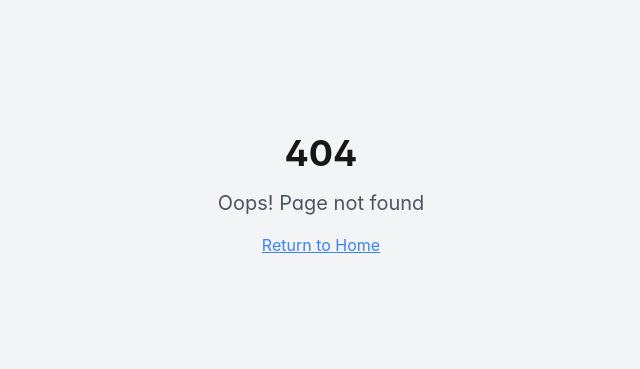
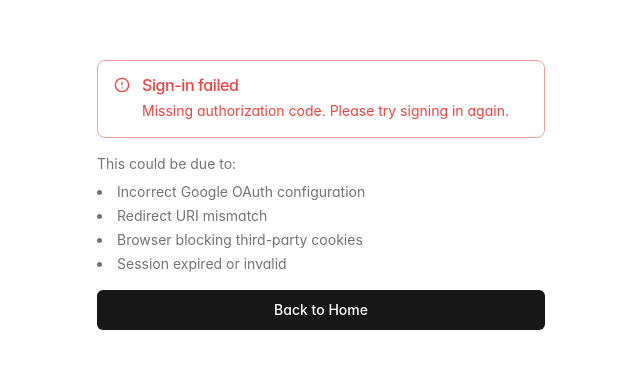
Before and after one commit to linux-cmd/classmate-academic-hub, a React (Vite) app: page /auth/callback in a window 1280 px wide. Before the commit this address had no page. Shown: the part 205-574 px from the top of the page, without its empty margins (319-959 px from the left). Built offline with nearby package versions, Linux system fonts and the light colour scheme.

Commit message:
Fix: Resolve Google sign-in "Unable to exchange external code" error

```diff
--- a/src/App.tsx
+++ b/src/App.tsx
@@ -5,6 +5,7 @@ import { QueryClient, QueryClientProvider } from "@tanstack/react-query";
 import { BrowserRouter, Routes, Route } from "react-router-dom";
 import Index from "./pages/Index";
 import Notes from "./pages/Notes";
+import AuthCallback from "./pages/AuthCallback";
 import NotFound from "./pages/NotFound";
 
 const queryClient = new QueryClient();
@@ -18,6 +19,7 @@ const App = () => (
         <Routes>
           <Route path="/" element={<Index />} />
           <Route path="/notes" element={<Notes />} />
+          <Route path="/auth/callback" element={<AuthCallback />} />
           {/* ADD ALL CUSTOM ROUTES ABOVE THE CATCH-ALL "*" ROUTE */}
           <Route path="*" element={<NotFound />} />
         </Routes>
--- a/src/hooks/useSocialAuth.ts
+++ b/src/hooks/useSocialAuth.ts
@@ -210,7 +210,8 @@ export const useSocialAuth = () => {
   const signInWithGoogle = async () => {
     try {
       console.log('Starting Google sign in...');
-      const redirectUrl = `${window.location.origin}/`;
+      const baseUrl = window.location.origin;
+      const redirectUrl = `${baseUrl}/auth/callback`;
 
       const { data, error } = await supabase.auth.signInWithOAuth({
         provider: 'google',
@@ -219,7 +220,8 @@ export const useSocialAuth = () => {
           queryParams: {
             access_type: 'offline',
             prompt: 'consent',
-          }
+          },
+          skipBrowserRedirect: false
         }
       });
 
@@ -228,13 +230,13 @@ export const useSocialAuth = () => {
         throw error;
       }
 
-      console.log('Google sign in initiated with redirect:', redirectUrl, data);
+      console.log('Google sign in initiated, redirecting to:', redirectUrl);
       return { data, error: null };
     } catch (error: any) {
       console.error('Google sign in failed:', error);
       toast({
         title: "Google Sign-In Error",
-        description: "Please check your Google OAuth configuration in Supabase settings.",
+        description: error.message || "Please check your Google OAuth configuration.",
         variant: "destructive",
       });
       return { data: null, error };
--- a/src/hooks/useSupabaseAuth.ts
+++ b/src/hooks/useSupabaseAuth.ts
@@ -164,7 +164,8 @@ export const useSupabaseAuth = () => {
   const signInWithGoogle = async () => {
     try {
       console.log('Starting Google sign in...');
-      const redirectUrl = `${window.location.origin}/`;
+      const baseUrl = window.location.origin;
+      const redirectUrl = `${baseUrl}/auth/callback`;
 
       const { data, error } = await supabase.auth.signInWithOAuth({
         provider: 'google',
@@ -173,7 +174,8 @@ export const useSupabaseAuth = () => {
           queryParams: {
             access_type: 'offline',
             prompt: 'consent',
-          }
+          },
+          skipBrowserRedirect: false
         }
       });
 
@@ -182,13 +184,13 @@ export const useSupabaseAuth = () => {
         throw error;
       }
 
-      console.log('Google sign in initiated with redirect:', redirectUrl, data);
+      console.log('Google sign in initiated, redirecting to:', redirectUrl);
       return { data, error: null };
     } catch (error: any) {
       console.error('Google sign in failed:', error);
       toast({
         title: "Google Sign-In Error",
-        description: "Please check your Google OAuth configuration in Supabase settings.",
+        description: error.message || "Please check your Google OAuth configuration.",
         variant: "destructive",
       });
       return { data: null, error };
--- a/src/integrations/supabase/client.ts
+++ b/src/integrations/supabase/client.ts
@@ -13,5 +13,7 @@ export const supabase = createClient<Database>(SUPABASE_URL, SUPABASE_PUBLISHABL
     storage: localStorage,
     persistSession: true,
     autoRefreshToken: true,
+    detectSessionInUrl: true,
+    flowType: 'pkce'
   }
 });
--- /dev/null
+++ b/src/pages/AuthCallback.tsx
@@ -0,0 +1,157 @@
+import { useEffect, useMemo, useState } from 'react';
+import { useNavigate } from 'react-router-dom';
+import { supabase } from '@/integrations/supabase/client';
+import { Loader2, AlertCircle } from 'lucide-react';
+import { Button } from '@/components/ui/button';
+import { Alert, AlertDescription, AlertTitle } from '@/components/ui/alert';
+
+export default function AuthCallback() {
+  const [status, setStatus] = useState<'idle' | 'exchanging' | 'success' | 'error'>('idle');
+  const [errorMessage, setErrorMessage] = useState<string>('');
+  const navigate = useNavigate();
+
+  const search = window.location.search;
+  const hash = window.location.hash;
+
+  const qp = useMemo(() => {
+    // Merge query + hash params and decode once
+    const params = new URLSearchParams(search || '');
+    if (hash?.startsWith('#')) {
+      const hashParams = new URLSearchParams(hash.slice(1));
+      for (const [k, v] of hashParams.entries()) {
+        if (!params.has(k)) params.set(k, v);
+      }
+    }
+    return params;
+  }, [search, hash]);
+
+  useEffect(() => {
+    const error = qp.get('error') || qp.get('error_code');
+    const errorDesc = qp.get('error_description');
+    const code = qp.get('code');
+
+    console.log('AuthCallback - params:', { error, errorDesc, code: code ? 'present' : 'absent' });
+
+    if (error) {
+      console.error('OAuth error:', error, errorDesc);
+      setStatus('error');
+      setErrorMessage(
+        errorDesc
+          ? decodeURIComponent(errorDesc.replace(/\+/g, ' '))
+          : 'Authentication failed. Please try again.'
+      );
+      return;
+    }
+
+    if (!code) {
+      console.error('No code in callback');
+      setStatus('error');
+      setErrorMessage('Missing authorization code. Please try signing in again.');
+      return;
+    }
+
+    setStatus('exchanging');
+
+    supabase.auth.exchangeCodeForSession(code)
+      .then(({ data, error }) => {
+        if (error) {
+          console.error('exchangeCodeForSession error:', error);
+          setStatus('error');
+          setErrorMessage(error.message || 'Failed to complete sign-in.');
+          return;
+        }
+
+        console.log('Exchange successful, user:', data.user?.email);
+        setStatus('success');
+
+        // Get redirect target
+        const next = qp.get('next') || '/';
+
+        // Clean redirect and navigate
+        setTimeout(() => {
+          window.history.replaceState({}, document.title, next);
+          navigate(next, { replace: true });
+        }, 500);
+      })
+      .catch((e) => {
+        console.error('exchange exception:', e);
+        setStatus('error');
+        setErrorMessage('An unexpected error occurred. Please try again.');
+      });
+  }, [qp, navigate]);
+
+  return (
+    <div className="min-h-screen flex items-center justify-center bg-background p-4">
+      <div className="w-full max-w-md space-y-4">
+        {status === 'exchanging' && (
+          <div className="flex flex-col items-center space-y-4 text-center">
+            <Loader2 className="h-8 w-8 animate-spin text-primary" />
+            <div>
+              <h2 className="text-xl font-semibold">Signing you in...</h2>
+              <p className="text-sm text-muted-foreground mt-2">
+                Please wait while we complete your authentication.
+              </p>
+            </div>
+          </div>
+        )}
+
+        {status === 'success' && (
+          <div className="flex flex-col items-center space-y-4 text-center">
+            <div className="h-12 w-12 rounded-full bg-primary/10 flex items-center justify-center">
+              <svg
+                className="h-6 w-6 text-primary"
+                fill="none"
+                viewBox="0 0 24 24"
+                stroke="currentColor"
+              >
+                <path
+                  strokeLinecap="round"
+                  strokeLinejoin="round"
+                  strokeWidth={2}
+                  d="M5 13l4 4L19 7"
+                />
+              </svg>
+            </div>
+            <div>
+              <h2 className="text-xl font-semibold">Success!</h2>
+              <p className="text-sm text-muted-foreground mt-2">
+                Redirecting you to your dashboard...
+              </p>
+            </div>
+          </div>
+        )}
+
+        {status === 'error' && (
+          <div className="space-y-4">
+            <Alert variant="destructive">
+              <AlertCircle className="h-4 w-4" />
+              <AlertTitle>Sign-in failed</AlertTitle>
+              <AlertDescription className="mt-2">
+                {errorMessage}
+              </AlertDescription>
+            </Alert>
+
+            <div className="space-y-2">
+              <p className="text-sm text-muted-foreground">
+                This could be due to:
+              </p>
+              <ul className="text-sm text-muted-foreground list-disc list-inside space-y-1">
+                <li>Incorrect Google OAuth configuration</li>
+                <li>Redirect URI mismatch</li>
+                <li>Browser blocking third-party cookies</li>
+                <li>Session expired or invalid</li>
+              </ul>
+            </div>
+
+            <Button
+              onClick={() => navigate('/', { replace: true })}
+              className="w-full"
+            >
+              Back to Home
+            </Button>
+          </div>
+        )}
+      </div>
+    </div>
+  );
+}
--- a/src/pages/Landing.tsx
+++ b/src/pages/Landing.tsx
@@ -1,4 +1,4 @@
-import { useState } from "react";
+import { useState, useEffect } from "react";
 import { Button } from "@/components/ui/button";
 import { Badge } from "@/components/ui/badge";
 import {
@@ -24,6 +24,20 @@ import AuthDialog from "@/components/AuthDialog";
 const Landing = () => {
   const { isAuthenticated, signIn, signUp, signInWithGoogle } = useSupabaseAuth();
   const [showAuthDialog, setShowAuthDialog] = useState(false);
+
+  // Clean up OAuth error params from URL
+  useEffect(() => {
+    const url = new URL(window.location.href);
+    const hasError = url.searchParams.has('error') ||
+                     url.searchParams.has('error_code') ||
+                     url.hash.includes('error=');
+
+    if (hasError) {
+      console.log('Cleaning OAuth error from URL');
+      // Clean URL without reloading
+      window.history.replaceState({}, document.title, '/');
+    }
+  }, []);
 
   const features = [
     {
```
Also changed, not shown: 2 other files (tests, documents, lock files or other folders).
